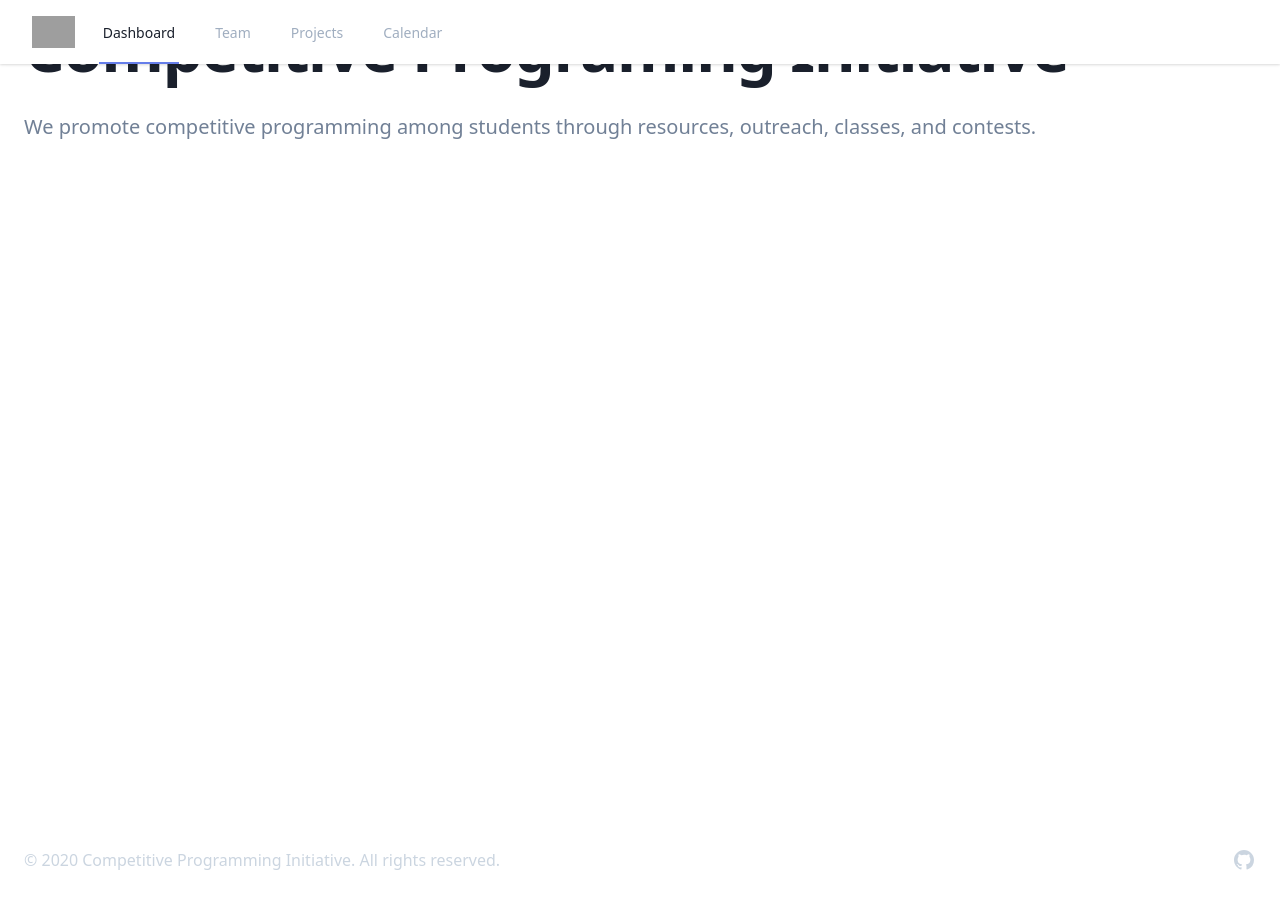
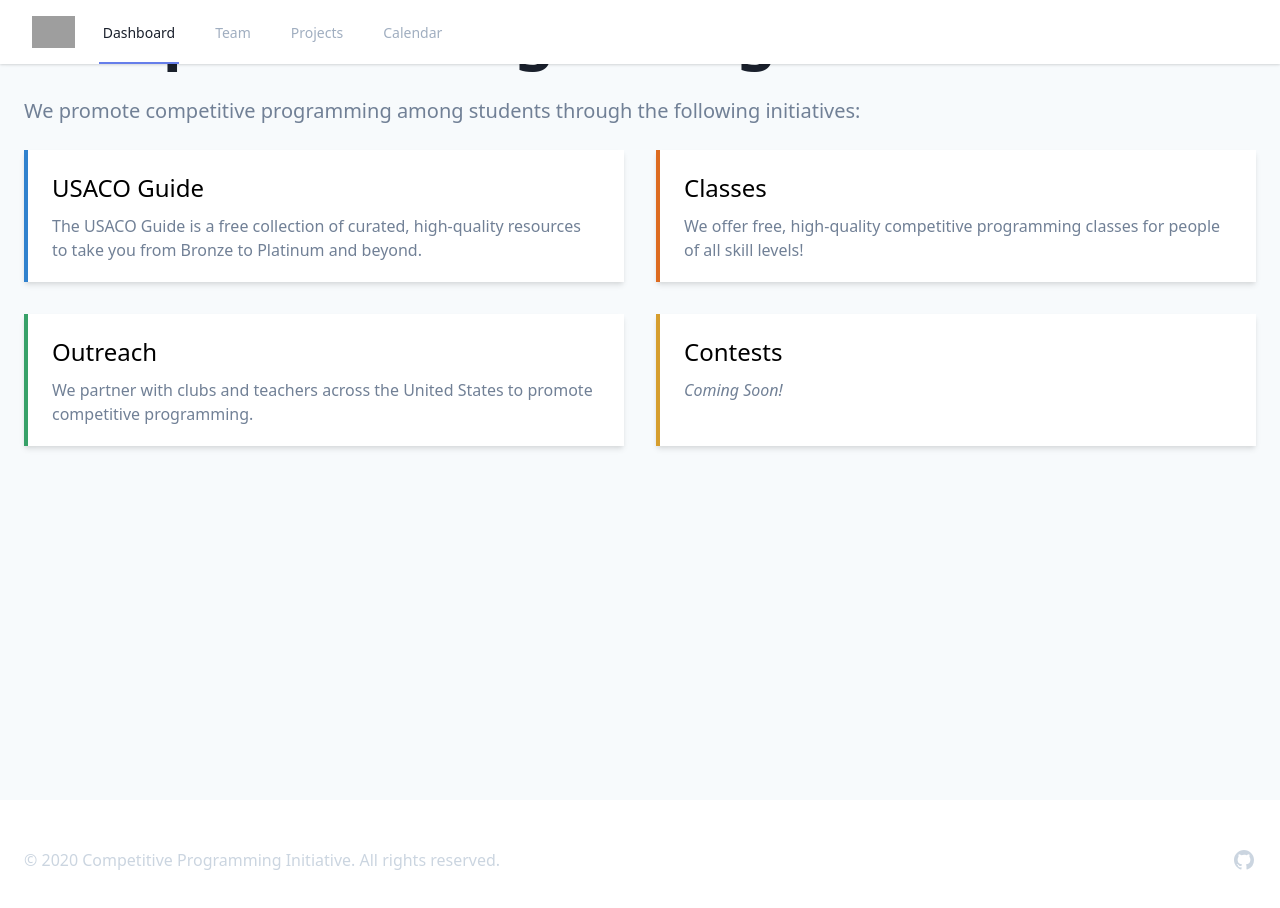
Before and after one commit to cpinitiative/cpinitiative, a Gatsby site: page / in a window 1280 px wide. Built offline with nearby package versions, Linux system fonts and the light colour scheme; Gatsby itself is replaced by a stand-in of ours; grey boxes are pictures that could not be loaded; what @tailwindcss/ui would draw is missing.

Commit message:
feat: add details on four initiatives

```diff
--- /dev/null
+++ b/src/components/index/Card.tsx
@@ -0,0 +1,10 @@
+import * as React from "react";
+
+export default function Card({ title, borderColor, children }) {
+  return (
+    <div className={"bg-white shadow-md border-l-4 px-6 py-5 " + borderColor}>
+      <h2 className="font-medium text-2xl mb-2">{title}</h2>
+      <p className="text-gray-600">{children}</p>
+    </div>
+  );
+}
--- a/src/pages/index.tsx
+++ b/src/pages/index.tsx
@@ -2,17 +2,32 @@ import * as React from "react"
 
 import Layout from "../components/Layout"
 import SEO from "../components/SEO"
+import Card from "../components/index/Card"
 
 const IndexPage = () => (
   <Layout>
     <SEO title="Home" />
-    <div className="h-screen">
+    <div className="h-screen bg-gray-100">
       <div className="h-36"/>
       <div className="max-w-screen-xl px-4 sm:px-6 mx-auto">
-        <h2 className="text-4xl tracking-tight font-extrabold text-gray-900 sm:text-6xl lg:text-5xl xl:text-6xl">
+        <h2 className="text-4xl tracking-tight leading-10 sm:leading-none font-extrabold text-gray-900 sm:text-6xl lg:text-5xl xl:text-6xl">
           Competitive Programing Initiative
         </h2>
-        <p className="mt-4 text-gray-600 text-xl">We promote competitive programming among students through resources, outreach, classes, and contests.</p>
+        <p className="mt-8 mb-6 text-gray-600 text-xl">We promote competitive programming among students through the following initiatives:</p>
+        <div className="grid md:grid-cols-2 gap-8">
+          <Card title="USACO Guide" borderColor="border-blue-600">
+            The USACO Guide is a free collection of curated, high-quality resources to take you from Bronze to Platinum and beyond.
+          </Card>
+          <Card title="Classes" borderColor="border-orange-600">
+            We offer free, high-quality competitive programming classes for people of all skill levels!
+          </Card>
+          <Card title="Outreach" borderColor="border-green-600">
+            We partner with clubs and teachers across the United States to promote competitive programming.
+          </Card>
+          <Card title="Contests" borderColor="border-yellow-600">
+            <i>Coming Soon!</i>
+          </Card>
+        </div>
       </div>
     </div>
   </Layout>
```
